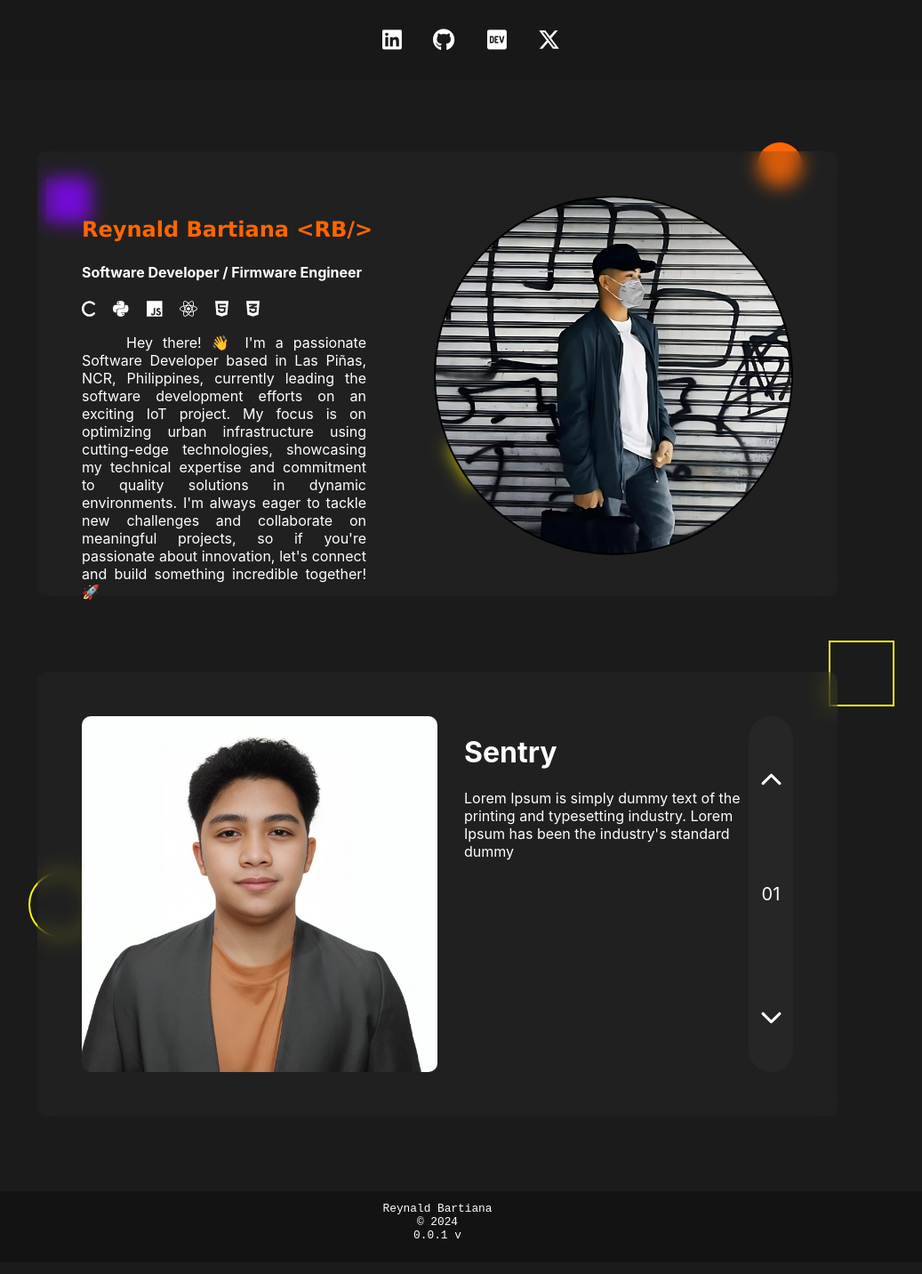
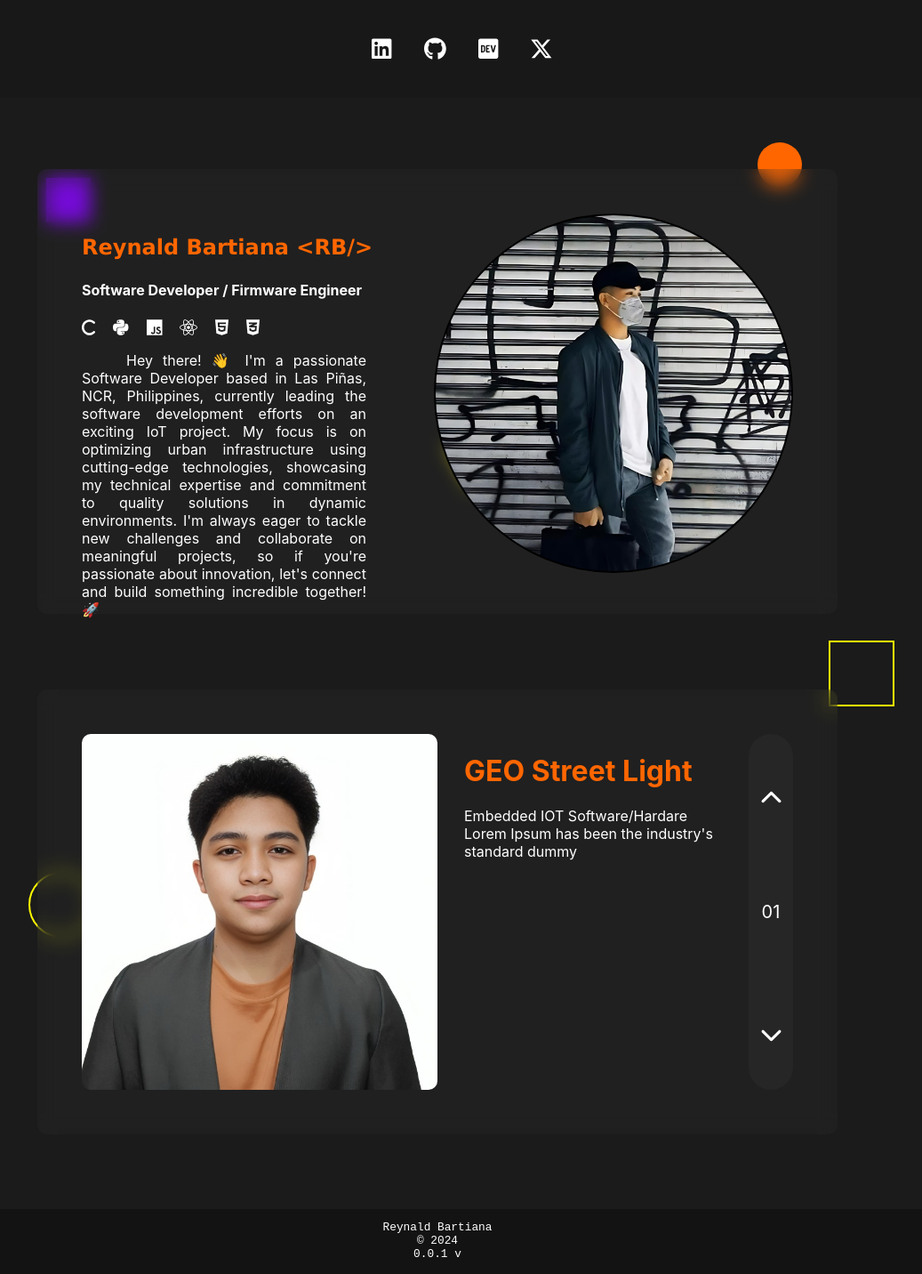
Before and after one commit to seru01/portfolio, a React (Create React App) app in the folder portfolio/: page / in a window 1280 px wide. Shown: the top 1432 px of the page at 89% size, without its empty margins (148-1185 px from the left). Built offline with nearby package versions, Linux system fonts and the light colour scheme.

Commit message:
Last Updated

```diff
--- a/portfolio/src/App.css
+++ b/portfolio/src/App.css
@@ -61,11 +61,11 @@
 }
 
 .Nav li a:hover {
-  color: #00ffaa;
+  color: #ff6600;
 }
 .NavIcon {
-  font-size: 25px;
-  padding-left: 20px;
+  font-size: 2vw;
+  padding: 10px;
 }
 
 /* Maincontent */
@@ -225,7 +225,9 @@
   height: 100%;
   float: right;
 }
-
+.DescrptnTitle {
+  color: #ff6600;
+}
 .DescrptnTitle,
 .DescrptnContent {
   text-align: left;
--- a/portfolio/src/components/MainContent.js
+++ b/portfolio/src/components/MainContent.js
@@ -31,25 +31,71 @@ const MainContent = () => {
   switch (itemCount) {
     case 1:
       projectImg = formalPicture1;
-      descrptnTitle = "Sentry";
-      descrptnContent =
-        "Lorem Ipsum is simply dummy text of the printing and typesetting industry. Lorem Ipsum has been the industry's standard dummy";
-      break;
-    case 2:
-      projectImg = formalPicture2;
       descrptnTitle = "GEO Street Light";
       descrptnContent = (
         <span>
-          Lorem Ipsum is simply dummy text of the printing and typesetting
-          industry. Lorem Ipsum has been the industry's standard dummy
+          Embedded IOT Software/Hardare
           <br />
           Lorem Ipsum has been the industry's standard dummy
         </span>
       );
       break;
-    // Add cases for other itemCount values if needed
+    case 2:
+      projectImg = formalPicture2;
+      descrptnTitle = "Bill Counter External Display";
+      descrptnContent = (
+        <span>
+          Reverse Engineering Hardare
+          <br />
+          Lorem Ipsum has been the industry's standard dummy
+        </span>
+      );
+      break;
+    case 3:
+      projectImg = formalPicture2;
+      descrptnTitle = "Score Board IOT";
+      descrptnContent = (
+        <span>
+          Embedded IOT Software/Hardare
+          <br />
+          Lorem Ipsum has been the industry's standard dummy
+        </span>
+      );
+      break;
+    case 4:
+      projectImg = formalPicture2;
+      descrptnTitle = "Sentry";
+      descrptnContent = (
+        <span>
+          Embedded System Software/Hardare
+          <br />
+          Lorem Ipsum has been the industry's standard dummy
+        </span>
+      );
+      break;
+    case 5:
+      projectImg = formalPicture2;
+      descrptnTitle = "Security System";
+      descrptnContent = (
+        <span>
+          Embedded System Software
+          <br />
+          Lorem Ipsum has been the industry's standard dummy
+        </span>
+      );
+      break;
+    case 6:
+      projectImg = formalPicture2;
+      descrptnTitle = "Starry LED";
+      descrptnContent = (
+        <span>
+          Embedded System Software/Hardare
+          <br />
+          Lorem Ipsum has been the industry's standard dummy
+        </span>
+      );
+      break;
     default:
-      // Set default values for projectImg, descrptnTitle, and descrptnContent
       break;
   }
 
```
